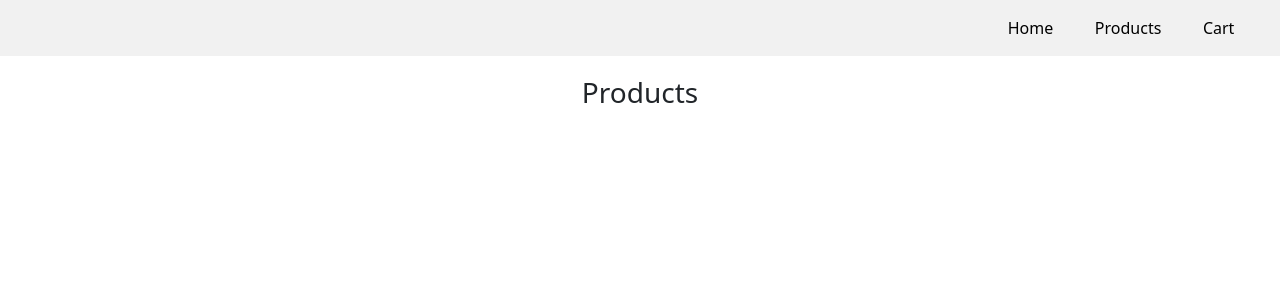
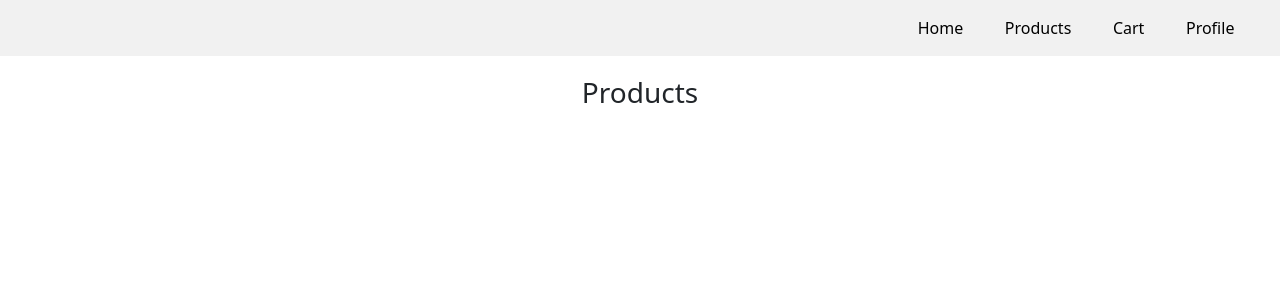
Before and after one commit to Charlton-C/shopit-django, a Django app: page /products/ in a window 1280 px wide. Shown: the top 300 px of the page. Run offline with Django 5.2, Linux system fonts and the light colour scheme; data that the repository does not hold is empty.

Commit message:
Add user page link

```diff
--- a/shopit/templates/index.html
+++ b/shopit/templates/index.html
@@ -74,6 +74,7 @@
 					<li class="nav-item"><a class="nav-link active" href="{% url 'home' %}">Home</a></li>
 					<li class="nav-item"><a class="nav-link active" href="{% url 'products' %}">Products</a></li>
 					<li class="nav-item"><a class="nav-link active" href="{% url 'cart' %}">Cart</a></li>
+					<li class="nav-item"><a class="nav-link active" href="{% url 'profile' %}">Profile</a></li>
 				</ul>
 			</div>
 		</div>
--- a/shopit/urls.py
+++ b/shopit/urls.py
@@ -7,4 +7,5 @@ urlpatterns = [
 	path('home/', views.home, name='home'),
 	path('products/', views.products, name='products'),
 	path('cart/', views.usercart, name='cart'),
+	path('profile/', views.userprofile, name='profile'),
 ]
--- a/shopit/views.py
+++ b/shopit/views.py
@@ -17,6 +17,9 @@ def products(request):
 
 def usercart(request):
 	return render(request, 'usercart.html')
+
+def userprofile(request):
+	return render(request, 'userprofile.html')
 
 
 def signUpUser(request):
```
